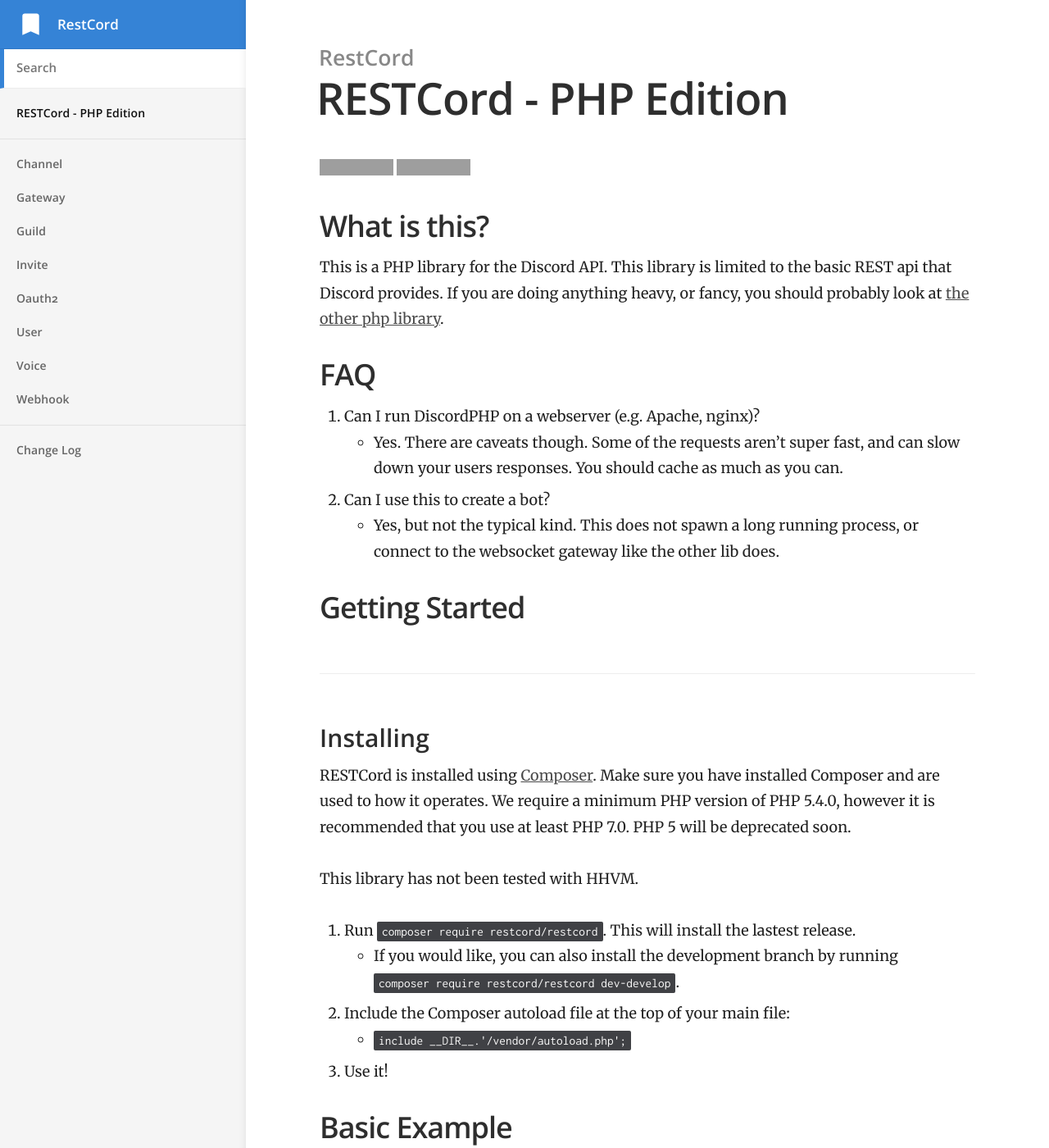
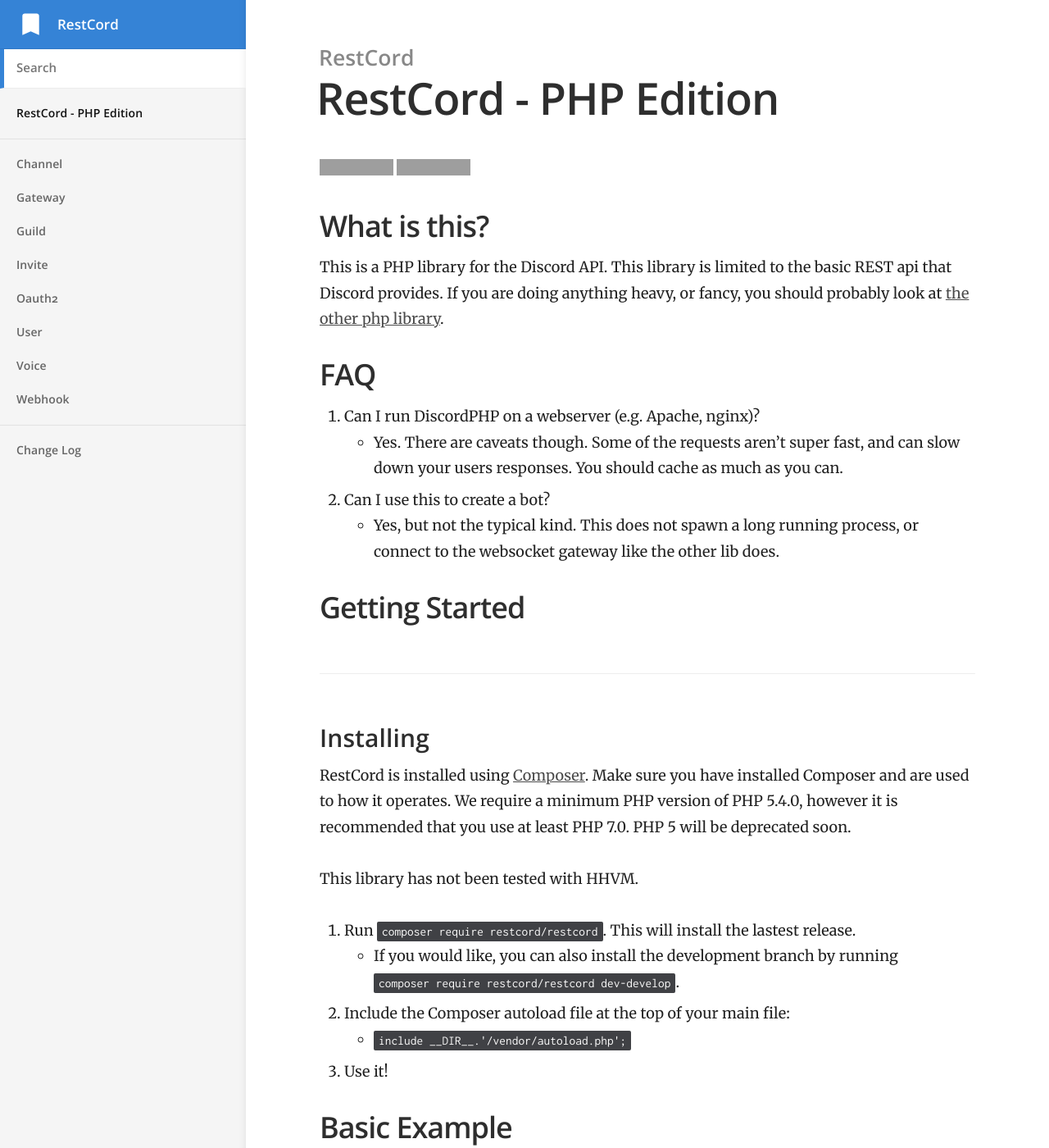
Before and after one commit to restcord/restcord, a Jekyll site: the page built from docs/index.md, in a window 1280 px wide and 1400 px high. Shown: the whole window at 82% size. Built offline with Jekyll 4.4.1, drawn with Linux system fonts in a browser that asks for light colours; grey boxes are pictures that could not be loaded.

Commit message:
Updating docs

```diff
--- a/docs/index.md
+++ b/docs/index.md
@@ -1,5 +1,5 @@
 ---
-title: RESTCord - PHP Edition
+title: RestCord - PHP Edition
 ---
 
 [![Build Status](https://travis-ci.org/restcord/restcord.svg?branch=master)](https://travis-ci.org/restcord/restcord) [![Discord Chat](https://img.shields.io/badge/chat-Discord%20API-blue.svg)](https://discord.gg/0SBTUU1wZTX4Mjwn)
@@ -24,7 +24,7 @@ Getting Started
 
 ### Installing
 
-RESTCord is installed using [Composer](https://getcomposer.org). Make sure you have installed Composer and are used to how it operates.
+RestCord is installed using [Composer](https://getcomposer.org). Make sure you have installed Composer and are used to how it operates.
 We require a minimum PHP version of PHP 5.4.0, however it is recommended that you use at least PHP 7.0. PHP 5 will be deprecated soon.
 
 This library has not been tested with HHVM.
```
Also changed, not shown: README.md.
